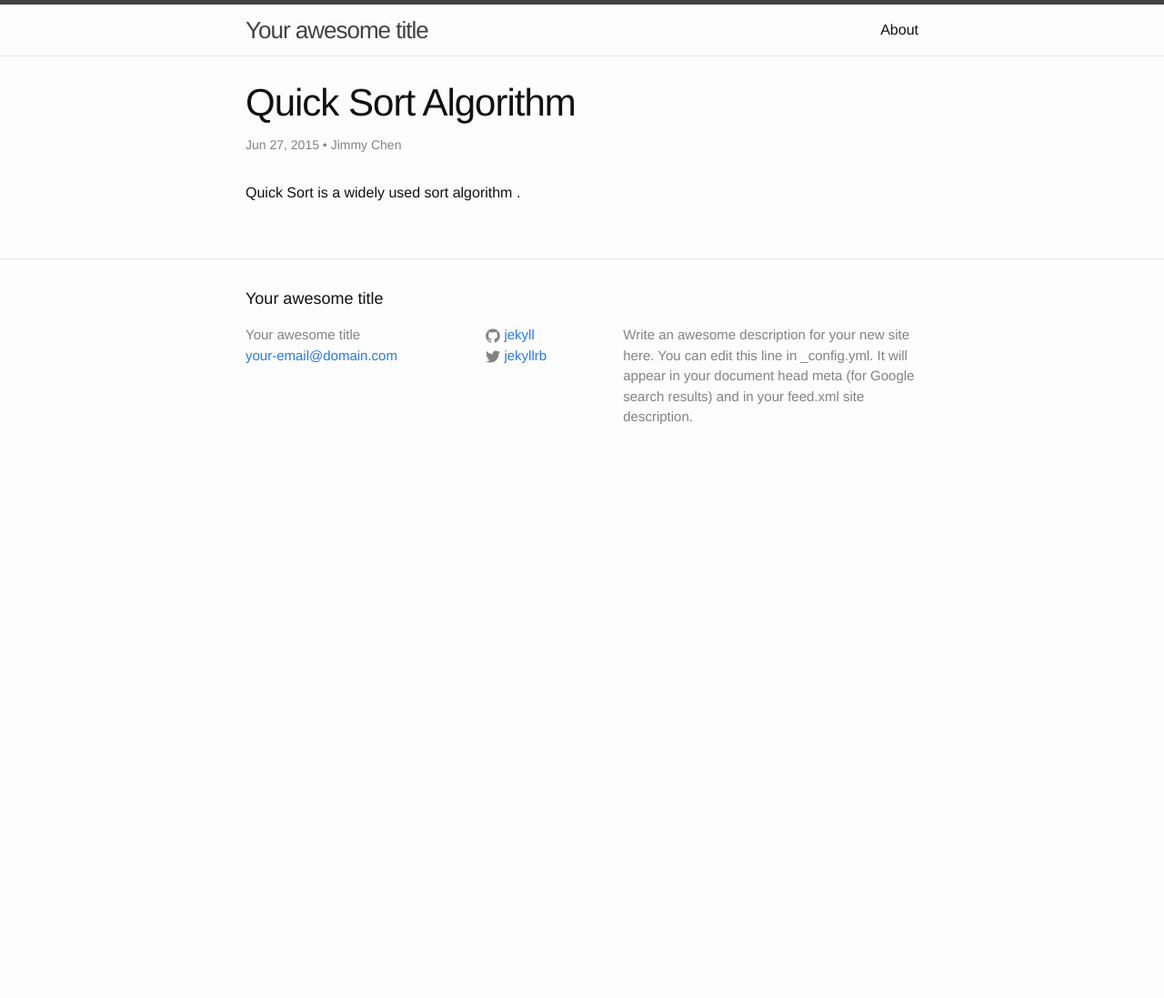
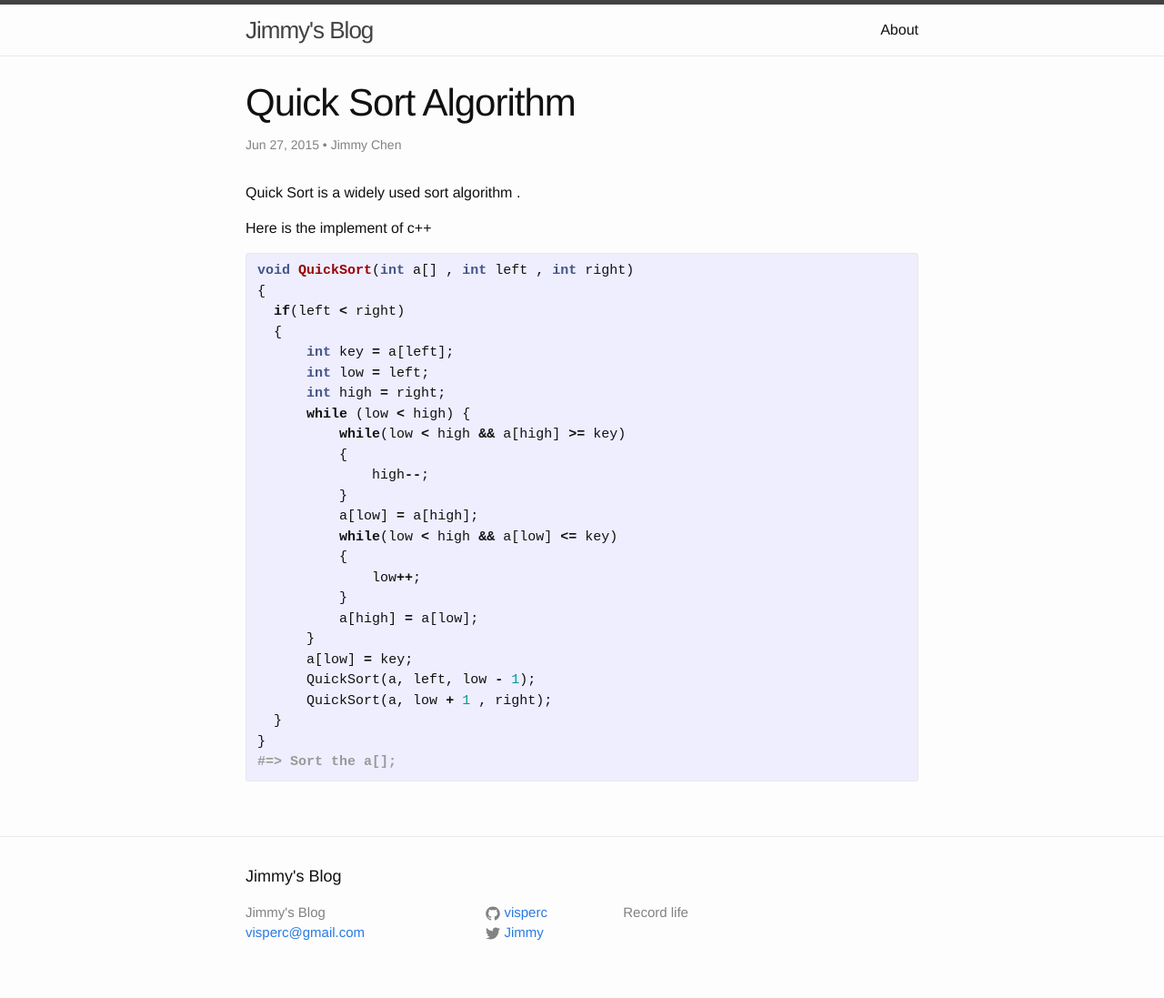
Before and after one commit to visperc/visperc.github.io, a Jekyll site: the page built from _posts/2015-06-27-Quick-Sort.markdown, in a window 1280 px wide. Shown: the whole page at 91% size. Built offline with Jekyll 4.4.1, drawn with Linux system fonts in a browser that asks for light colours; before the commit the page ends 900 px from its top, so only the background shows below that.

Commit message:
polish the sites

```diff
--- a/_config.yml
+++ b/_config.yml
@@ -1,14 +1,12 @@
 # Site settings
-title: Your awesome title
-email: your-email@domain.com
+title: Jimmy's Blog
+email: visperc@gmail.com
 description: > # this means to ignore newlines until "baseurl:"
-  Write an awesome description for your new site here. You can edit this
-  line in _config.yml. It will appear in your document head meta (for
-  Google search results) and in your feed.xml site description.
+  Record life
 baseurl: "" # the subpath of your site, e.g. /blog/
-url: "http://yourdomain.com" # the base hostname & protocol for your site
-twitter_username: jekyllrb
-github_username:  jekyll
+url: "http://visperc.github.io" # the base hostname & protocol for your site
+twitter_username: Jimmy
+github_username:  visperc
 
 # Build settings
 markdown: kramdown
--- a/_posts/2015-06-27-Quick-Sort.markdown
+++ b/_posts/2015-06-27-Quick-Sort.markdown
@@ -6,3 +6,33 @@ date : 2015-06-27 13:04:00
 categories : jekyll update
 ---
 Quick Sort is a widely used sort algorithm .
+
+Here is the implement of c++
+
+{% highlight c++ %}
+void QuickSort(int a[] , int left , int right)
+{
+  if(left < right)
+  {
+      int key = a[left];
+      int low = left;
+      int high = right;
+      while (low < high) {
+          while(low < high && a[high] >= key)
+          {
+              high--;
+          }
+          a[low] = a[high];
+          while(low < high && a[low] <= key)
+          {
+              low++;
+          }
+          a[high] = a[low];
+      }
+      a[low] = key;
+      QuickSort(a, left, low - 1);
+      QuickSort(a, low + 1 , right);
+  }
+}
+#=> Sort the a[];
+{% endhighlight %}
```
Also changed, not shown: about.md (+1 -5 lines).
